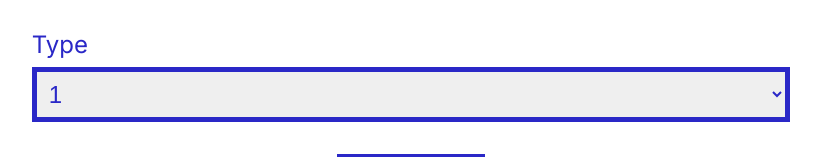
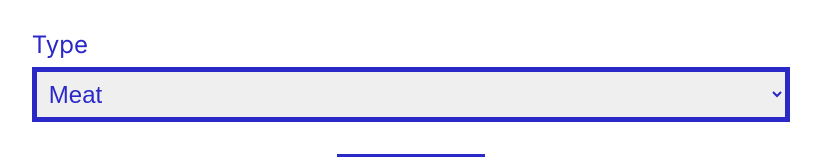
Before and after one commit to jcsmileyjr/MealScorer, a Next.js app in the folder mealscorer/: page /pages/CreateNewFood in a window 1280 px wide. Shown: the part 183-340 px from the top of the page, without its empty margins (229-1050 px from the left). Built offline with nearby package versions, Linux system fonts and the light colour scheme.

Commit message:
Feature: CreateNewFood page
Create the CreateNewFood page UI and add logic to send data to the backend.

```diff
--- a/mealscorer/src/app/pages/CreateNewFood/page.js
+++ b/mealscorer/src/app/pages/CreateNewFood/page.js
@@ -1,30 +1,54 @@
+"use client"
 import styles from './createNewFood.module.css';
 import Header from '@/component/Header/page';
 import Link from "next/link";
+import { useState} from 'react';
+import { useRouter } from 'next/navigation'
 
-export default async function createNewFood ({}) {
+const CreateNewFood = () => {
+    const router = useRouter() //  Use to relocate user to another page
+
+    const [name, setFoodname] = useState("");
+    const [type, setFoodType] = useState("");
+
+    const createFoodItem = () => {
+
+        const requestOptions = {
+            method: 'POST',
+            headers: {'Content-Type': 'application/json'},
+            body: JSON.stringify({'name': name, 'type' : type})
+        }
+        console.log(`Name: ${name} is of type ${type} as: `, requestOptions);
+
+        fetch('http://localhost:8080/createFoodItem', requestOptions)
+    }
+
     return(
         <main className={styles.main}>
             <Header />
             <section className={styles.contentContainer}>
                 <div className={styles.inputContainer}>
                     <label className={styles.labelField} htmlFor='nameInputField'>Name</label>
-                    <input type="text" className={`${styles.dataField}`} id="nameInputField" />
+                    <input onChange={(e) => setFoodname(e.target.value)} type="text" className={`${styles.dataField}`} id="nameInputField" />
                 </div>
             </section>
             <section className={styles.contentContainer}>
                 <div className={styles.inputContainer}>
                     <label className={styles.labelField} htmlFor='typeField'>Type</label>
-                    <select className={`${styles.dataField} ${styles.selectField}`} id="typeField">
-                        <option value="1">1</option>
-                        <option value="2">2</option>
-                        <option value="3">3</option>
+                    <select onChange={(e) => setFoodType(e.target.value)} className={`${styles.dataField} ${styles.selectField}`} id="typeField">
+                        <option value="meat">Meat</option>
+                        <option value="vegetable">Vegetable</option>
+                        <option value="bread">Bread</option>
+                        <option value="fruit">Fruit</option>
+                        <option value="dessert">Dessert</option>
                     </select>
                 </div>
             </section>
             <section className={styles.contentContainer}>
-                <button className={styles.doneButton} type="button">Done</button>
+                <button onClick={() => createFoodItem()} className={styles.doneButton} type="button">Done</button>
             </section>
         </main>
     )
 }
+
+export default CreateNewFood;
--- a/mealscorer/src/component/CTAButton/page.js
+++ b/mealscorer/src/component/CTAButton/page.js
@@ -1,6 +1,6 @@
 import styles from "./ctaButton.module.css";
 import Link from "next/link";
-export default async function CTAButton ({title, link}) {
+export default function CTAButton ({title, link}) {
     return(
         <Link className={styles.container} href={link}>
             <button className={styles.ctaButton} >
--- a/mealscorer/src/component/Header/page.js
+++ b/mealscorer/src/component/Header/page.js
@@ -4,7 +4,7 @@ import styles from './header.module.css'
  *
  * @returns
  */
-export default async function header({}) {
+export default function header({}) {
     return (
         <div className={styles.container}>
             <h1>Meal Planner and Scorer</h1>
```
Also changed, not shown: mealscorer/src/component/NameInputField/page.js (deleted, +0 -10 lines), mealscorer/src/component/NameInputField/nameInputField.module.css (deleted).
